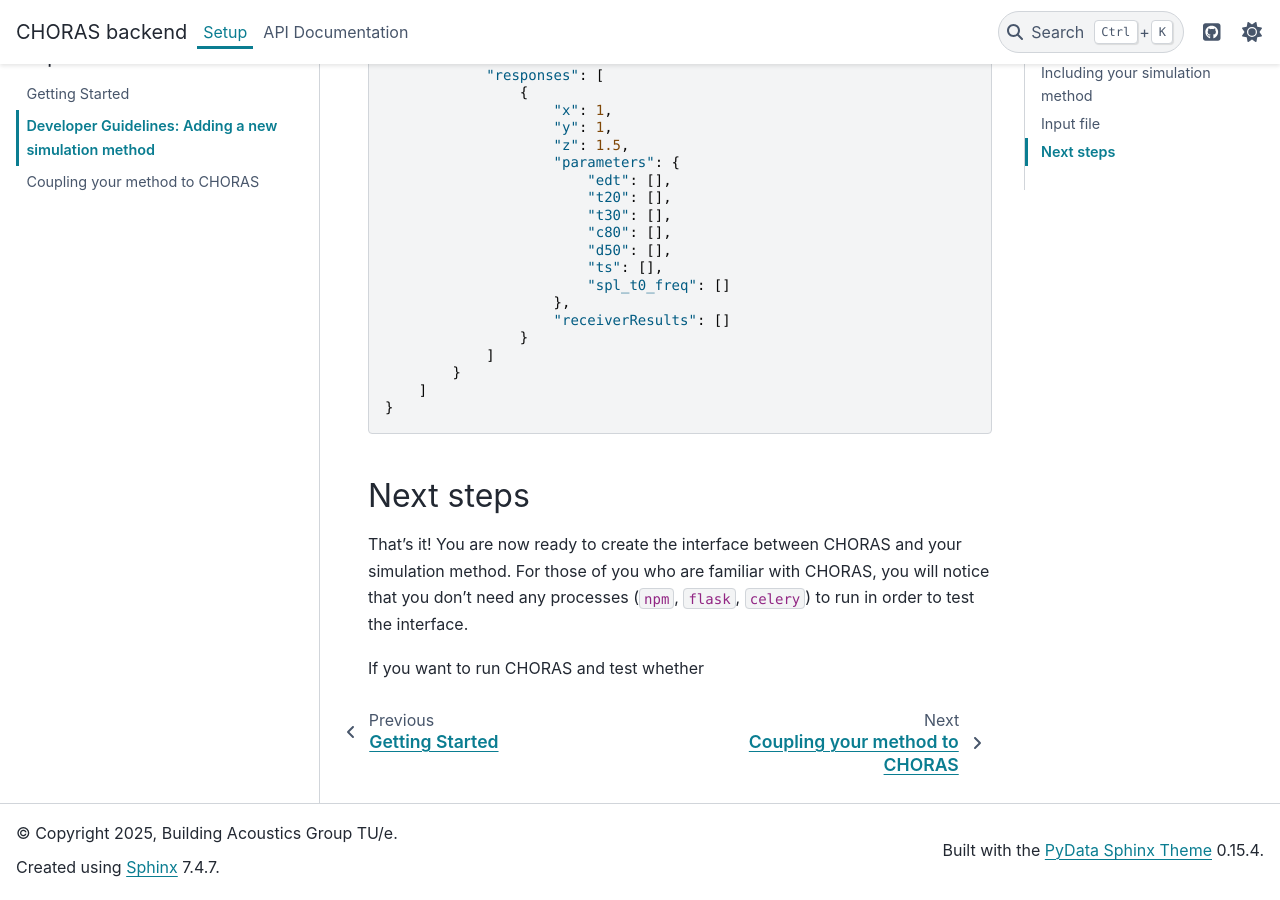
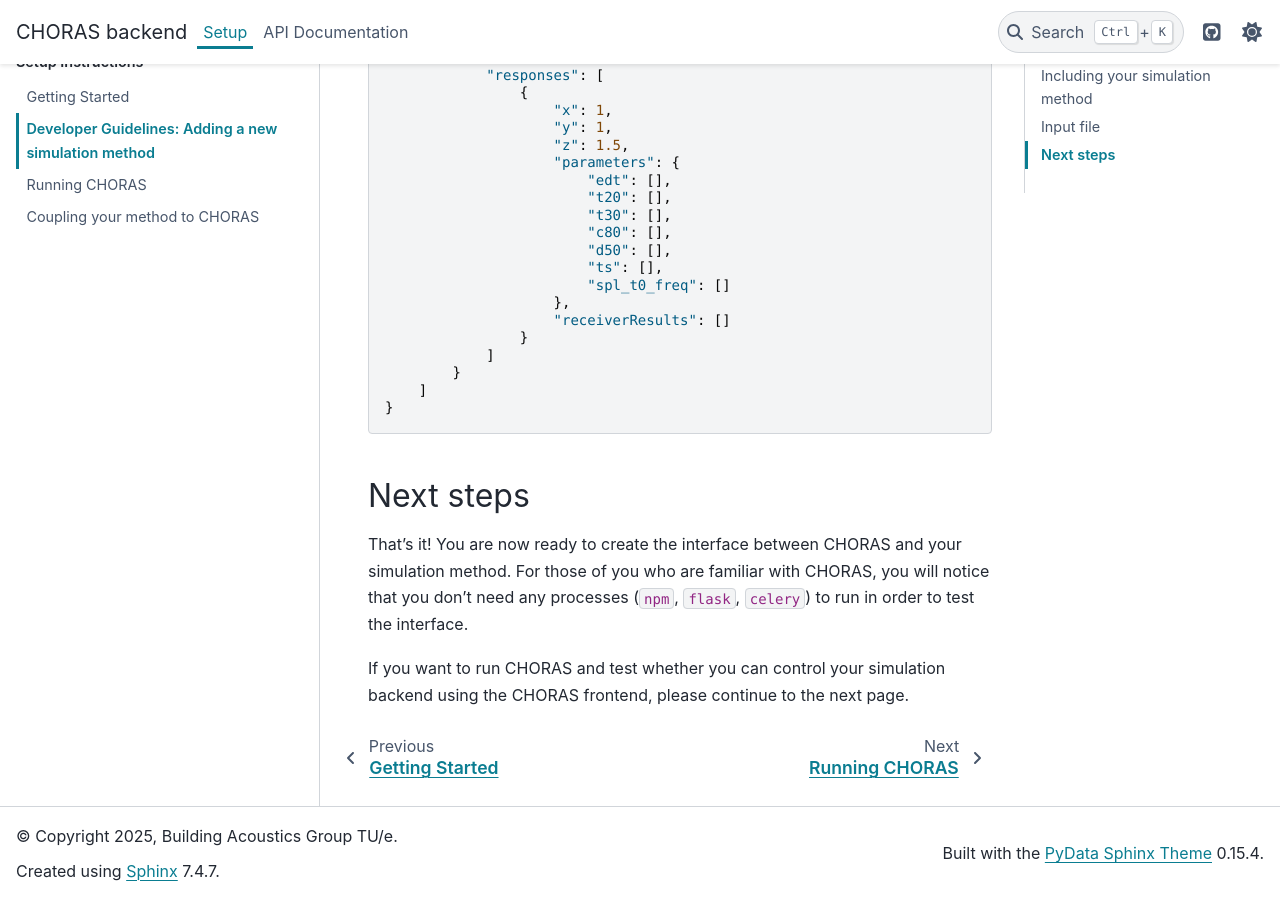
Before and after one commit to nicolas-f/choras_backend, a Sphinx documentation site: the page built from docs/source/includes/development.md, in a window 1280 px wide and 900 px high, scrolled down 3011 px. Built offline with Sphinx 7.4.7 and the PyData theme 0.15.4, drawn with Linux system fonts in a browser that asks for light colours; pages that are not in the unit, such as notebooks, are missing from menus.

Commit message:
Little cleanup

```diff
--- a/docs/source/includes/development.md
+++ b/docs/source/includes/development.md
@@ -118,4 +118,4 @@ Below is the `exampleInput_MyNewMethod.json` file (in `simulation-backend/simula
 ## Next steps
 That's it! You are now ready to create the interface between CHORAS and your simulation method. For those of you who are familiar with CHORAS, you will notice that you don't need any processes (`npm`, `flask`, `celery`) to run in order to test the interface.
 
-If you want to run CHORAS and test whether
+If you want to run CHORAS and test whether you can control your simulation backend using the CHORAS frontend, please continue to the next page.
```
Also changed, not shown: docs/source/includes/running_choras.md (renamed from docs/source/includes/setup_frontend_interface.md).
